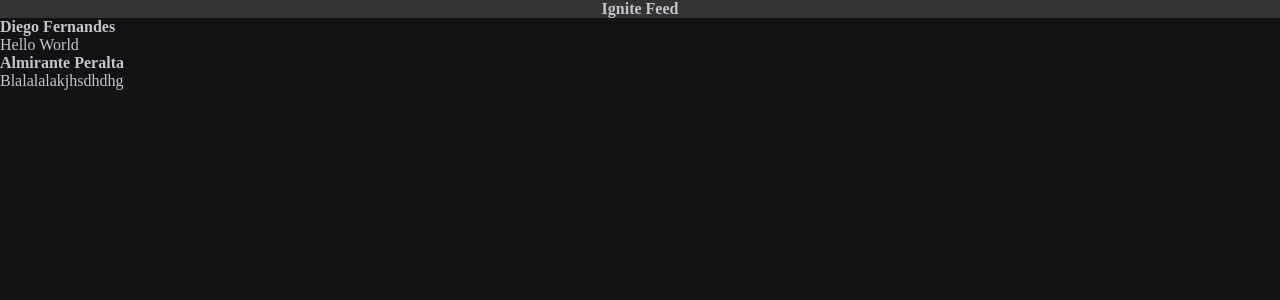
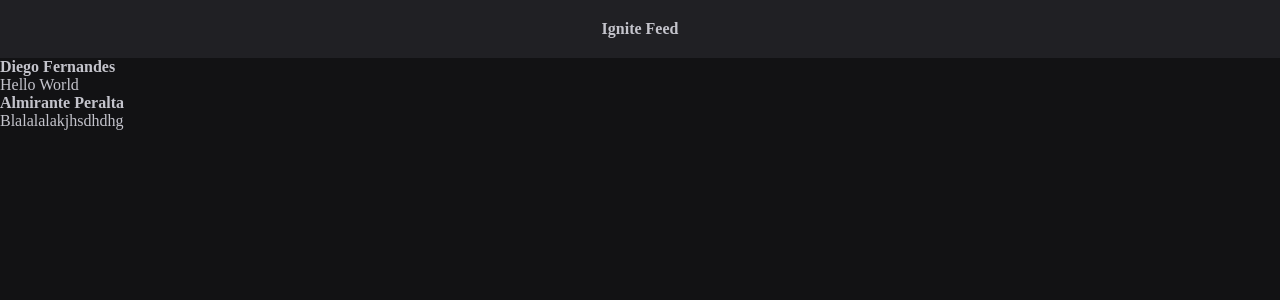
Before and after one commit to LimaMgx/01-fundamentos-reactjs, a React (Vite) app: page / in a window 1280 px wide. Shown: the top 300 px of the page. Built offline with nearby package versions, Linux system fonts and the light colour scheme.

Commit message:
Added the fonts config, the ignite logo, and the padding to the header

```diff
--- a/src/Components/Header.jsx
+++ b/src/Components/Header.jsx
@@ -1,4 +1,6 @@
 import styles from './Header.module.css'
+
+import igniteLogo from '../Assets/ignite-logo.svg';
 
 export function Header() {
 return (
--- a/src/Components/Header.module.css
+++ b/src/Components/Header.module.css
@@ -1,8 +1,6 @@
 .header {
-    background: #333;
-    width: 71,5rem;
-    height: 6,25rem;
+    background: var(--gray-800);
     display: flex;
-    text-align: center;
     justify-content: center;
+    padding: 1.25rem 0;
 }
--- a/src/global.css
+++ b/src/global.css
@@ -24,5 +24,10 @@ body {
     background: var(--gray-900);
     color: var(--gray-300);
     -webkit-font-smoothing: antialiased;
+}
 
+body, input, textarea, button {
+    font-family: 'Roboto' sans-serif;
+    font-weight: 400;
+    font-size: 1rem;
 }
```
Also changed, not shown: src/Assets/ignite-logo.svg (added).
